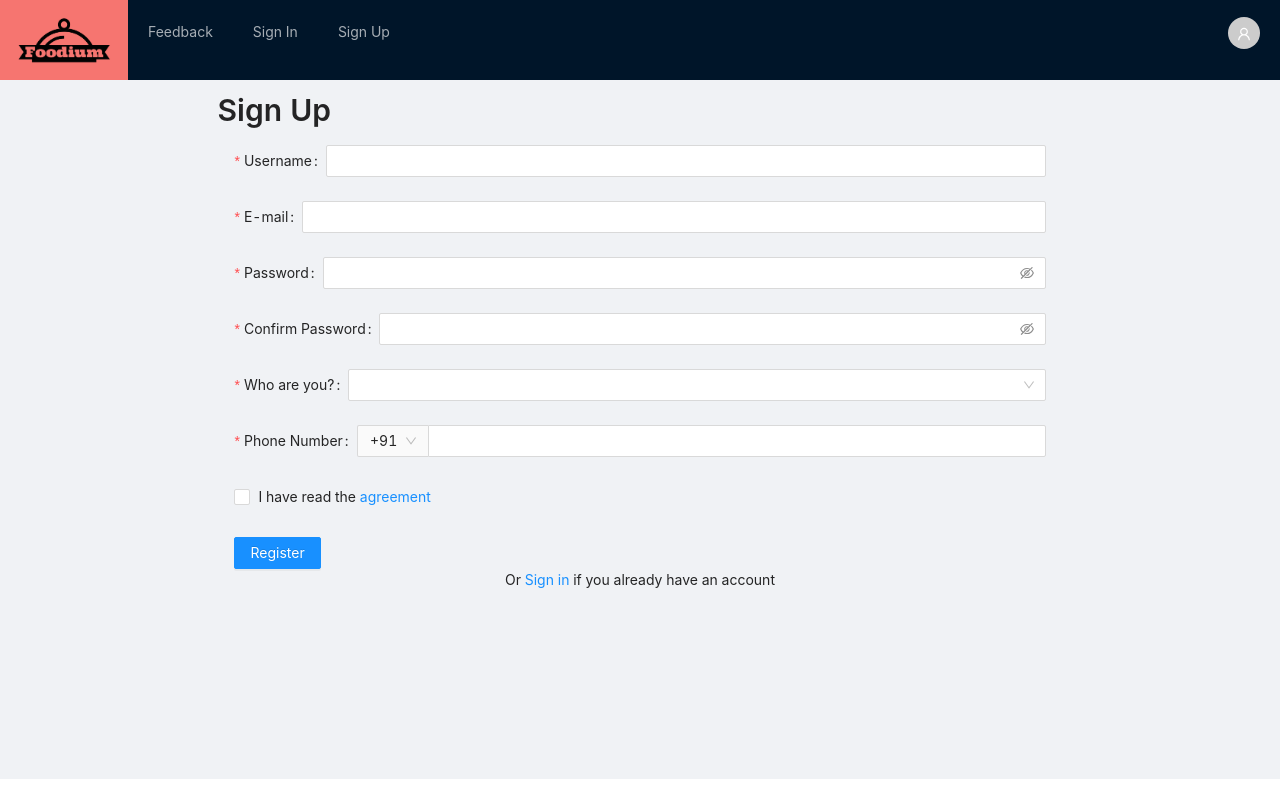
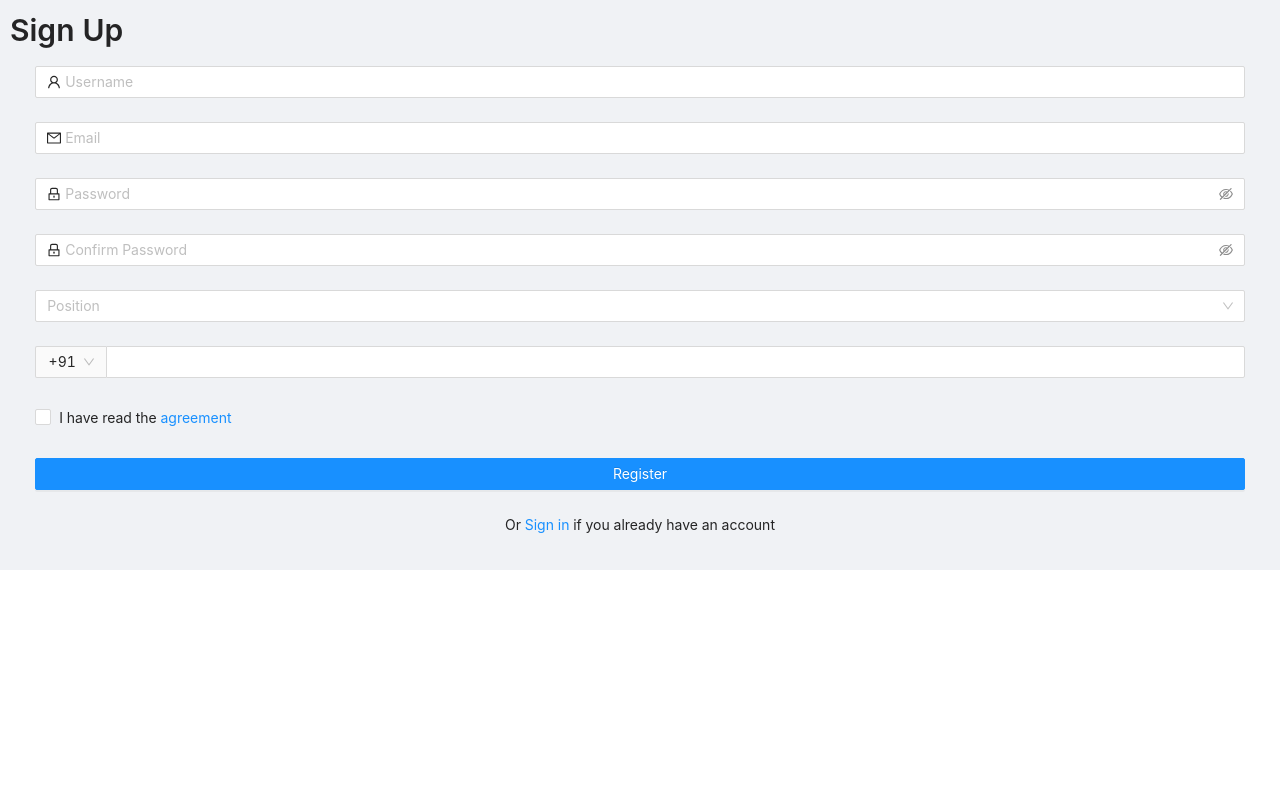
Before and after one commit to rishijohri/Foodium, a React (Create React App) app in the folder client/: page /sign-up in a window 1280 px wide. Built offline with nearby package versions, Linux system fonts and the light colour scheme.

Commit message:
Sign In Sign Up Drawer

```diff
--- a/client/src/pages/EntryPage.js
+++ b/client/src/pages/EntryPage.js
@@ -7,6 +7,12 @@ import back1 from '../images/a.jpg';
 import Slider from '../components/Slider'
 import 'antd/dist/antd.min.css';
 import '../assets/main.css';
+import React, { useState } from 'react';
+import { Drawer, Button, Space } from 'antd';
+import SignInPage from'./SignInPage';
+import SignUpPage from './SignUpPage';
+import { CloseOutlined  } from '@ant-design/icons';
+
 const { Header, Footer, Sider, Content } = Layout;
 const contentStyle = {
     height: '10vh',
@@ -19,43 +25,96 @@ const contentStyle = {
     // objectFit:"cover"
 };
 const EntryPage = () => {
+    const [visibleSignIn, setVisibleSignIn] = useState(false);
+    const [visibleSignUp, setVisibleSignUp] = useState(false);
+    const [type, setType] = useState();
+
+    const showSignIn = () => {
+        setType('SignIn');
+        setVisibleSignIn(true);
+        setVisibleSignUp(false)
+    };
+
+    const showSignUp = () => {
+        setType('Sign Up');
+        setVisibleSignUp(true);
+        setVisibleSignIn(false)
+
+    };
+
+    const onClose = () => {
+        setVisibleSignIn(false);
+        setVisibleSignUp(false);
+    };
+
     return (
-        <Layout style={{ padding: '0' ,margin:'0',height:'100vh'}} >
-            <Header style={{ padding: '0' }}>
+        <Layout style={{ padding: '0', margin: '0', height: '100vh' }} >
+            {/* <Header style={{ padding: '0' }}>
                 <NavBar />
-            </Header>
+            </Header> */}
+
             <Content >
-                {/* <Carousel autoplay={true} >
-
-                        {new Array(4).fill(null).map((_, index) => {
-
-                            const key = index + 1;
-                            return(
-                                <div style={contentStyle}>
-                                    <Image
-
-                                    width={'100vw'}
-                                        height={'87vh'}
-                                        style={{objectFit:"cover" }}
-                                        src={back1}
-                                        preview={false}
-                                    />
-                                </div>
-                            );
-
-                        })}
-
-
-                </Carousel>, */
                 <div >
-                    <Slider image_array={[back1,back1]} width={'50vw'} height={'50vh'}/>
+                    <Slider image_array={[back1, back1]} width={'100vw'} height={'90vh'} />
                 </div>
-
-                // image_array={[back1,back1]} width={'10vw'} height={'15vh'}
-                }
             </Content>
 
-            {/* <Footer>Footer</Footer> */}
+            <Footer>
+                <center>
+                <Space>
+                    Have an account
+                    <Button type="primary" onClick={showSignIn}>
+                        SignIn
+                    </Button>
+                    or
+                    <Button type="primary" onClick={showSignUp}>
+                        Sign Up
+                    </Button>
+                    </Space>
+                </center>
+                <Drawer
+                    title={<Button shape='circle' icon={<CloseOutlined /> } onClick={onClose}/>}
+                    placement="right"
+                    type={type}
+                    onClose={onClose}
+                    visible={visibleSignIn}
+                    closable={false}
+                    headerStyle={{ position: 'center',textAlign:'center' }}
+                    // extra={
+                    //     <Space>
+                    //         <Button onClick={onClose}>Cancel</Button>
+                    //         <Button type="primary" onClick={onClose}>
+                    //             OK
+                    //         </Button>
+                    //     </Space>
+                    // }
+                >
+
+                    <SignInPage/>
+                </Drawer>
+                <Drawer
+                    title={<Button shape='circle' icon={<CloseOutlined /> } onClick={onClose}/>}
+                    placement="right"
+                    type={type}
+                    onClose={onClose}
+                    visible={visibleSignUp}
+                    closable={false}
+                    headerStyle={{ position: 'center',textAlign:'center' }}
+                    // size={'large'}
+                    // extra={
+                    //     <Space>
+                    //         <Button onClick={onClose}>Cancel</Button>
+                    //         <Button type="primary" onClick={onClose}>
+                    //             OK
+                    //         </Button>
+                    //     </Space>
+                    // }
+                    // style={{width:'10vw'}}
+                >
+
+                    <SignUpPage/>
+                </Drawer>
+            </Footer>
         </Layout>
 
     );
--- a/client/src/pages/SignInPage.js
+++ b/client/src/pages/SignInPage.js
@@ -3,8 +3,8 @@ import { Form, Input, Button, Checkbox, Layout, Typography, notification } from
 import { UserOutlined, LockOutlined } from '@ant-design/icons';
 import foodiumLogo from '../images/foodiumLogo.png';
 // import 'antd/dist/antd.min.css';
-import '../assets/main.css';
-import '../assets/signIn.css';
+// import '../assets/main.css';
+// import '../assets/signIn.css';
 import NavBar from '../components/NavBar'
 const { Header, Footer, Sider, Content } = Layout;
 const { Title } = Typography;
@@ -55,8 +55,8 @@ const SignInPage = () => {
 
     return (
         <Layout>
-            <Header style={{ padding: '0' }}><NavBar /></Header>
-            <Content style={{ padding: '0 15%', margin: ' 2%', height: "81vh" }}>
+            {/* <Header style={{ padding: '0' }}><NavBar /></Header> */}
+            <Content style={{padding:'10px'}}>
                 <Title level={2}>Sign In</Title>
                 <Form
                     name="normal_login"
--- a/client/src/pages/SignUpPage.js
+++ b/client/src/pages/SignUpPage.js
@@ -14,8 +14,10 @@ import {
     Button,
     Typography,
     Layout,
-    notification
+    notification,
+    Card
 } from 'antd';
+import { UserOutlined, LockOutlined, MailOutlined, PhoneOutlined, TeamOutlined } from '@ant-design/icons';
 import NavBar from '../components/NavBar'
 const { Title } = Typography;
 const { Option } = Select;
@@ -155,10 +157,12 @@ const SignUpPage = () => {
 
     return (
         <Layout>
-            <Header style={{ padding: '0' }}>
+{/* <div style={{ height: "83vh" }}> */}
+                {/* <Header style={{ padding: '0' }}>
                 <NavBar />
-            </Header>
-            <Content style={{ padding: '0 15%', margin: ' 2%', height: "83vh" }}>
+            </Header> */}
+                <Content style={{padding:'10px'}}>
+
                     <Title level={2}>Sign Up</Title>
                     <Form
                         // {...formItemLayout}
@@ -173,7 +177,7 @@ const SignUpPage = () => {
                     >
                         <Form.Item
                             name="username"
-                        label="Username"
+                            // label="Username"
                             rules={[
                                 {
                                     required: true,
@@ -183,12 +187,12 @@ const SignUpPage = () => {
                                 },
                             ]}
                         >
-                        <Input />
+                            <Input prefix={<UserOutlined className="site-form-item-icon" />} placeholder="Username" />
                         </Form.Item>
 
                         <Form.Item
                             name="email"
-                        label="E-mail"
+                            // label="E-mail"
                             rules={[
                                 {
                                     type: 'email',
@@ -200,12 +204,12 @@ const SignUpPage = () => {
                                 },
                             ]}
                         >
-                        <Input />
+                            <Input prefix={<MailOutlined />} placeholder="Email" />
                         </Form.Item>
 
                         <Form.Item
                             name="password"
-                        label="Password"
+                            // label="Password"
                             rules={[
                                 {
                                     required: true,
@@ -214,12 +218,16 @@ const SignUpPage = () => {
                             ]}
                             hasFeedback
                         >
-                        <Input.Password />
+                            <Input.Password
+                                prefix={<LockOutlined className="site-form-item-icon" />}
+                                type="password"
+                                placeholder="Password"
+                            />
                         </Form.Item>
 
                         <Form.Item
                             name="confirm"
-                        label="Confirm Password"
+                            // label="Confirm Password"
                             dependencies={['password']}
                             hasFeedback
                             rules={[
@@ -238,12 +246,16 @@ const SignUpPage = () => {
                                 }),
                             ]}
                         >
-                        <Input.Password />
+                            <Input.Password
+                                prefix={<LockOutlined className="site-form-item-icon" />}
+                                type="password"
+                                placeholder="Confirm Password"
+                            />
                         </Form.Item>
 
                         <Form.Item
-                        name="Position"
-                        label="Who are you?"
+                            name="position"
+                            // label="Who are you?"
                             rules={[
                                 {
                                     type: 'array',
@@ -252,12 +264,12 @@ const SignUpPage = () => {
                                 },
                             ]}
                         >
-                        <Cascader options={position} />
+                            <Cascader options={position} prefixSelector={<TeamOutlined />} placeholder='Position' />
                         </Form.Item>
 
                         <Form.Item
                             name="phone"
-                        label="Phone Number"
+                            // label="Phone Number"
                             rules={[
                                 {
                                     required: true,
@@ -272,6 +284,7 @@ const SignUpPage = () => {
                                 style={{
                                     width: '100%',
                                 }}
+                            // prefix={<PhoneOutlined/>}
                             />
                         </Form.Item>
 
@@ -293,7 +306,7 @@ const SignUpPage = () => {
                         <Form.Item
                         // {...tailFormItemLayout}
                         >
-                        <Button type="primary" htmlType="submit">
+                            <Button type="primary" htmlType="submit" className="login-form-button">
                                 Register
                             </Button>
                             <center>
@@ -302,7 +315,9 @@ const SignUpPage = () => {
                         </Form.Item>
                     </Form>
                 </Content>
-        </Layout >
+                {/* </div > */}
+        </Layout>
+
     );
 };
 
```
Lines whose indentation alone changed are shown as unchanged.
